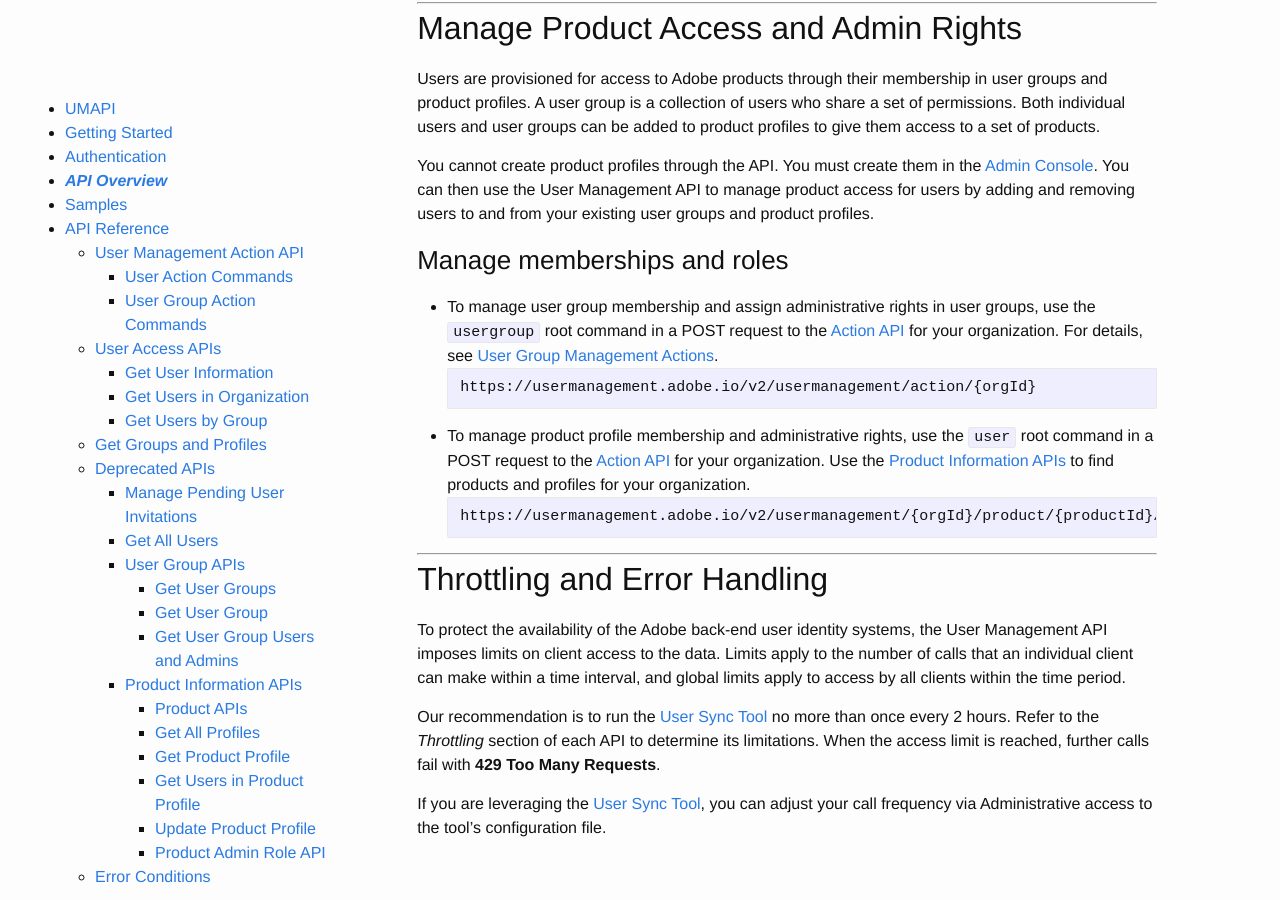
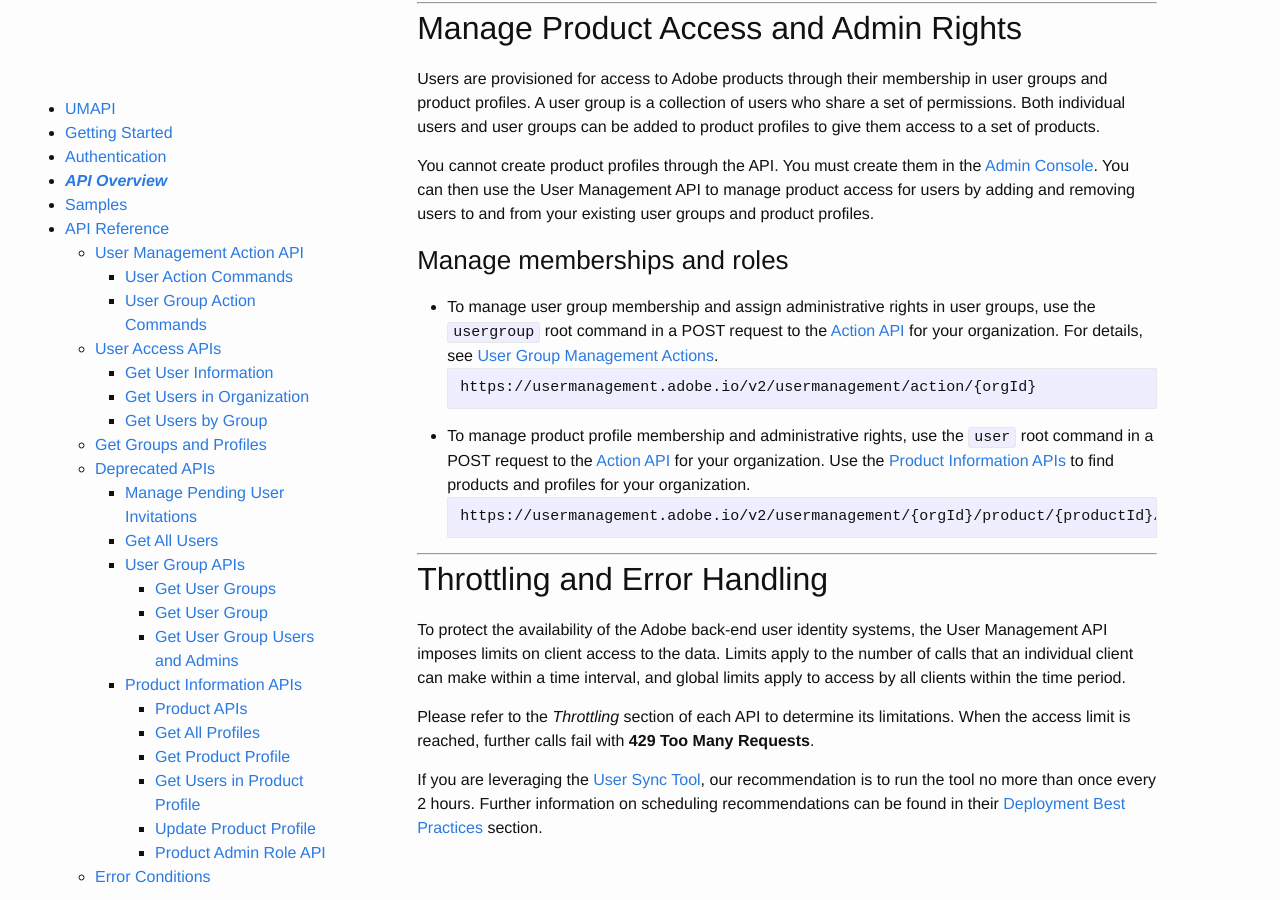
Before and after one commit to adobe-apiplatform/umapi-documentation, a Jekyll site: the page built from docs/en/API_introduction.md, in a window 1280 px wide and 900 px high, scrolled down 2418 px. Built offline with Jekyll 4.4.1, drawn with Linux system fonts in a browser that asks for light colours.

Commit message:
refine wording

```diff
--- a/docs/en/API_introduction.md
+++ b/docs/en/API_introduction.md
@@ -111,6 +111,6 @@
 
 To protect the availability of the Adobe back-end user identity systems, the User Management API imposes limits on client access to the data. Limits apply to the number of calls that an individual client can make within a time interval, and global limits apply to access by all clients within the time period.
 
-Our recommendation is to run the [User Sync Tool](https://adobe-apiplatform.github.io/user-sync.py/en/user-manual/deployment_best_practices.html) no more than once every 2 hours.  Refer to the _Throttling_ section of each API to determine its limitations. When the access limit is reached, further calls fail with **429 Too Many Requests**.
+Please refer to the _Throttling_ section of each API to determine its limitations. When the access limit is reached, further calls fail with **429 Too Many Requests**.
 
-If you are leveraging the [User Sync Tool](https://adobe-apiplatform.github.io/user-sync.py/en/user-manual/configuring_user_sync_tool.html), you can adjust your call frequency via Administrative access to the tool’s configuration file.
+If you are leveraging the [User Sync Tool](https://adobe-apiplatform.github.io/user-sync.py/en/user-manual/configuring_user_sync_tool.html), our recommendation is to run the tool no more than once every 2 hours. Further information on scheduling recommendations can be found in their [Deployment Best Practices](https://adobe-apiplatform.github.io/user-sync.py/en/user-manual/deployment_best_practices.html) section.
```
Also changed, not shown: docs/en/index.md (+1 -1 lines).
